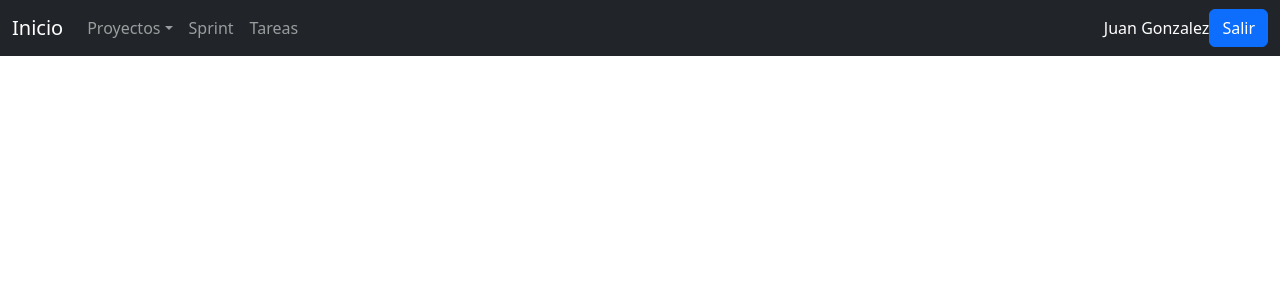
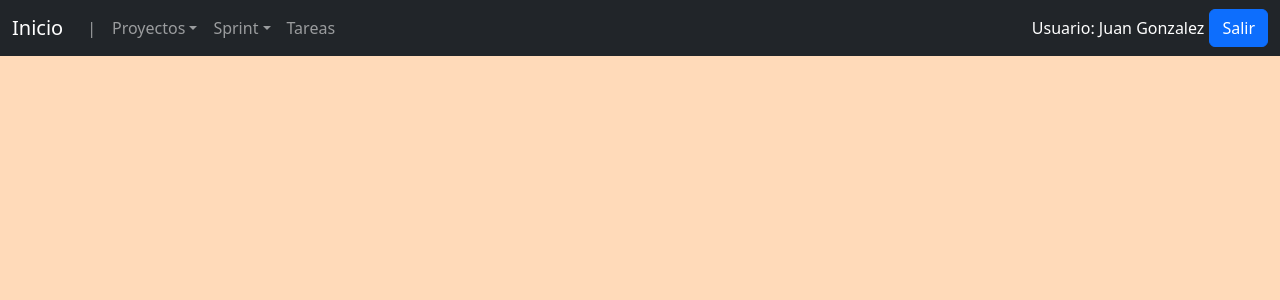
Before and after one commit to ferse/software, a Django app: page /home in a window 1280 px wide. Shown: the top 300 px of the page. Run offline with Django 4.2, Linux system fonts and the light colour scheme; a user stored in the database is signed in.

Commit message:
Personalizacion de paginas y se agrega menu de Sprint

```diff
--- /dev/null
+++ b/Agile/static/css/StyleG.css
@@ -0,0 +1,3 @@
+body {
+    background-color: PeachPuff;
+}
--- a/Agile/static/css/styles.css
+++ b/Agile/static/css/styles.css
@@ -1,17 +1,17 @@
 body {
-    background-color: lightblue;
+    background-color: DarkSlateBlue;
 }
 .login{
   position: absolute;
   margin: auto;
-  padding: 20px 20px 20px 20px;
+  padding: 30px 30px 30px 30px;
   top: 0;
   right: 0;
   bottom: 0;
   left: 0;
   width: 200px;
   height: 200px;
-  background-color: white;
+  background-color: Lavender;
   border-radius: 20px;
   text-align: center;
 }
--- a/Agile/templates/App/index.html
+++ b/Agile/templates/App/index.html
@@ -8,7 +8,11 @@
     <link href="https://cdn.jsdelivr.net/npm/bootstrap@5.2.0/dist/css/bootstrap.min.css" rel="stylesheet" integrity="sha384-gH2yIJqKdNHPEq0n4Mqa/HGKIhSkIHeL5AyhkYV8i59U5AR6csBvApHHNl/vI1Bx" crossorigin="anonymous">
     <script src="https://cdn.jsdelivr.net/npm/@popperjs/core@2.9.2/dist/umd/popper.min.js" ></script>
     <script src="https://cdn.jsdelivr.net/npm/bootstrap@5.0.1/dist/js/bootstrap.min.js" integrity="sha384-Atwg2Pkwv9vp0ygtn1JAojH0nYbwNJLPhwyoVbhoPwBhjQPR5VtM2+xf0Uwh9KtT" crossorigin="anonymous"></script>
-    <title>Inicio</title>
+
+	{% load static %}
+    <link rel="stylesheet" href="{% static 'css/styleg.css' %}">
+
+	<title>Inicio</title>
 </head>
 <body>
     <nav class="navbar navbar-expand-sm navbar-dark bg-dark">
@@ -17,24 +21,36 @@
             <button class="navbar-toggler" type="button" data-bs-toggle="collapse" data-bs-target="#mynavbar">
                 <span class="navbar-toggler-icon"></span>
             </button>
+
         <div class="collapse navbar-collapse" id="mynavbar">
             <ul class="navbar-nav me-auto">
+				<li class="nav-item">
+                    <label class="nav-link">|</label>
+                </li>
                 <li class="nav-item dropdown">
                     <a class="nav-link dropdown-toggle" href="#" role="button" data-bs-toggle="dropdown">Proyectos</a>
                     <ul class="dropdown-menu">
                         <li><a class="dropdown-item" href="#">Crear Proyecto</a></li>
-                        <li><a class="dropdown-item" href="#">Modificar Proyecto</a></li>
-                        <li><a class="dropdown-item" href="#">Eliminar Proyecto</a></li>
+
+						<li><a class="dropdown-item" href="#">Buscar Proyecto</a></li>
+						<!-- <li><a class="dropdown-item" href="#">Modificar Proyecto</a></li>  **agregar dentro de la pagina -->
+						<li><a class="dropdown-item" href="#">Listar Proyectos Activos</a></li>
                     </ul>
                   </li>
-                <li class="nav-item">
-                    <a class="nav-link" href="javascript:void(0)">Sprint</a>
-                </li>
+                <li class="nav-item dropdown">
+                    <a class="nav-link dropdown-toggle" href="#" role="button" data-bs-toggle="dropdown">Sprint</a>
+                    <ul class="dropdown-menu">
+					    <li><a class="dropdown-item" href="#">Crear Sprint</a></li>
+						<li><a class="dropdown-item" href="#">Buscar Sprint</a></li>
+						<!-- <li><a class="dropdown-item" href="#">Modificar Sprint</a></li>  **agregar dentro de la pagina -->
+						<li><a class="dropdown-item" href="#">Listar Sprint Activos</a></li>
+					</ul>
+				</li>
                 <li class="nav-item">
                     <a class="nav-link" href="javascript:void(0)">Tareas</a>
                 </li>
             </ul>
-                <label style="color: white;">{{ user.nombre}} {{user.apellido}}</label>
+                <label style="color: white; margin-right:5px;">Usuario: {{ user.nombre}} {{user.apellido}} </label>
                 <a class="btn btn-primary" href="/salir">Salir</a>
           </div>
         </div>
--- a/Agile/templates/App/login.html
+++ b/Agile/templates/App/login.html
@@ -10,10 +10,10 @@
 </head>
 <body>
     <div class="login">
-        <h1>Iniciar Sesion</h1>
+        <h1 style="color:DarkSlateGray">Iniciar sesion</h1>
         <form action="/" method="post">
         {% csrf_token %}
-            <label>Usuario</label><br>
+            <label style="color:Tomato">Usuario</label><br>
             <input type="text" name="usuario" id="usuario"><br>
             <label>Contraseña</label><br>
             <input type="password" name="password" id="password"><br>
```
Also changed, not shown: Agile/db.sqlite3.
